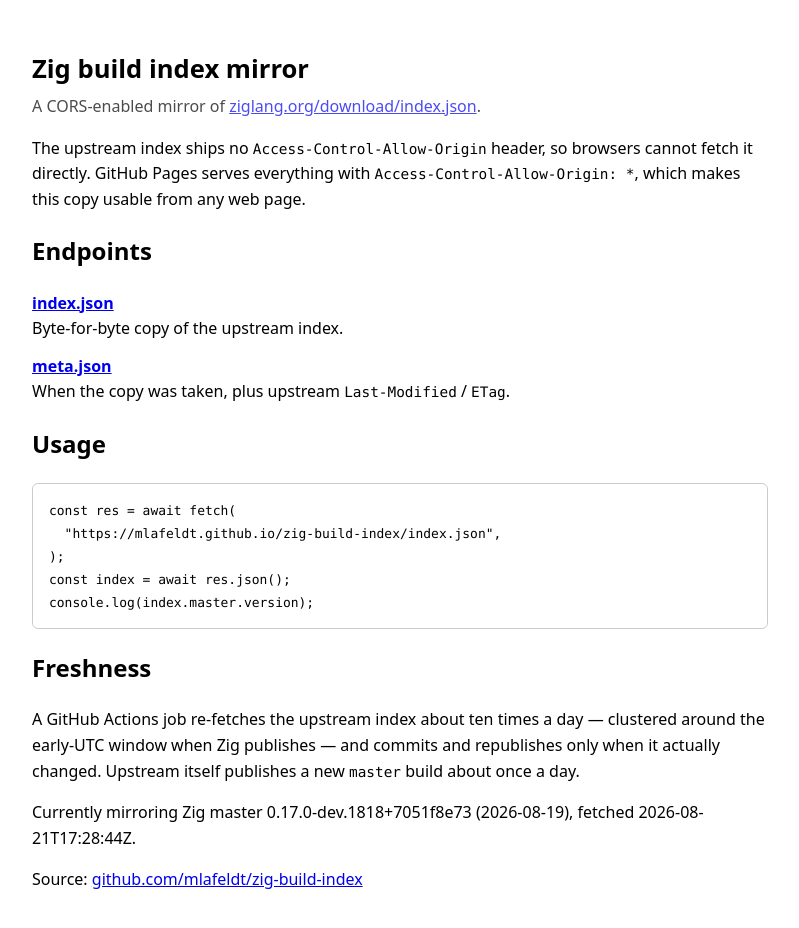
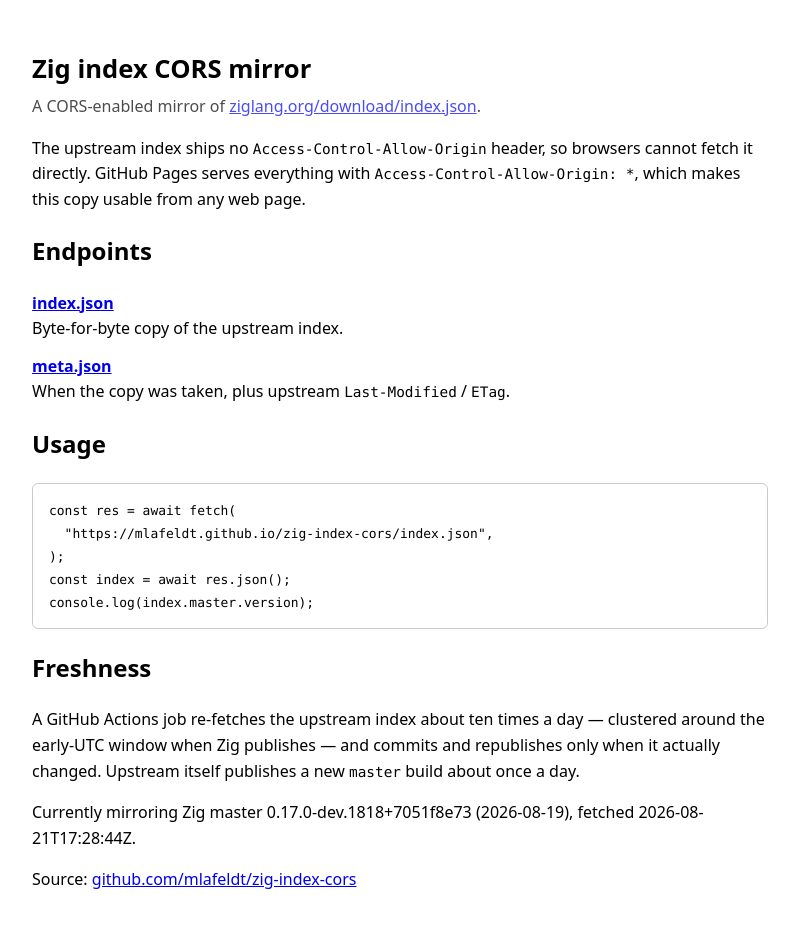
Before and after one commit to mlafeldt/zig-index-cors, a plain HTML site: page public/index.html in a window 1280 px wide. Shown: the whole page, without its empty margins (240-1039 px from the left). Drawn offline with Linux system fonts and the light colour scheme.

Commit message:
Rename to zig-index-cors
The old name suggested a build tool or package. CORS is the whole reason
this mirror exists, so the name says so.

```diff
--- a/public/index.html
+++ b/public/index.html
@@ -3,7 +3,7 @@
   <head>
     <meta charset="utf-8" />
     <meta name="viewport" content="width=device-width, initial-scale=1" />
-    <title>Zig build index mirror</title>
+    <title>Zig index CORS mirror</title>
     <style>
       :root {
         color-scheme: light dark;
@@ -42,7 +42,7 @@
     </style>
   </head>
   <body>
-    <h1>Zig build index mirror</h1>
+    <h1>Zig index CORS mirror</h1>
     <p class="sub">
       A CORS-enabled mirror of
       <a href="https://ziglang.org/download/index.json">ziglang.org/download/index.json</a>.
@@ -64,7 +64,7 @@
 
     <h2>Usage</h2>
     <pre><code>const res = await fetch(
-  "https://mlafeldt.github.io/zig-build-index/index.json",
+  "https://mlafeldt.github.io/zig-index-cors/index.json",
 );
 const index = await res.json();
 console.log(index.master.version);</code></pre>
@@ -80,7 +80,7 @@
 
     <p>
       Source:
-      <a href="https://github.com/mlafeldt/zig-build-index">github.com/mlafeldt/zig-build-index</a>
+      <a href="https://github.com/mlafeldt/zig-index-cors">github.com/mlafeldt/zig-index-cors</a>
     </p>
 
     <script>
```
Also changed, not shown: 1 other file.
